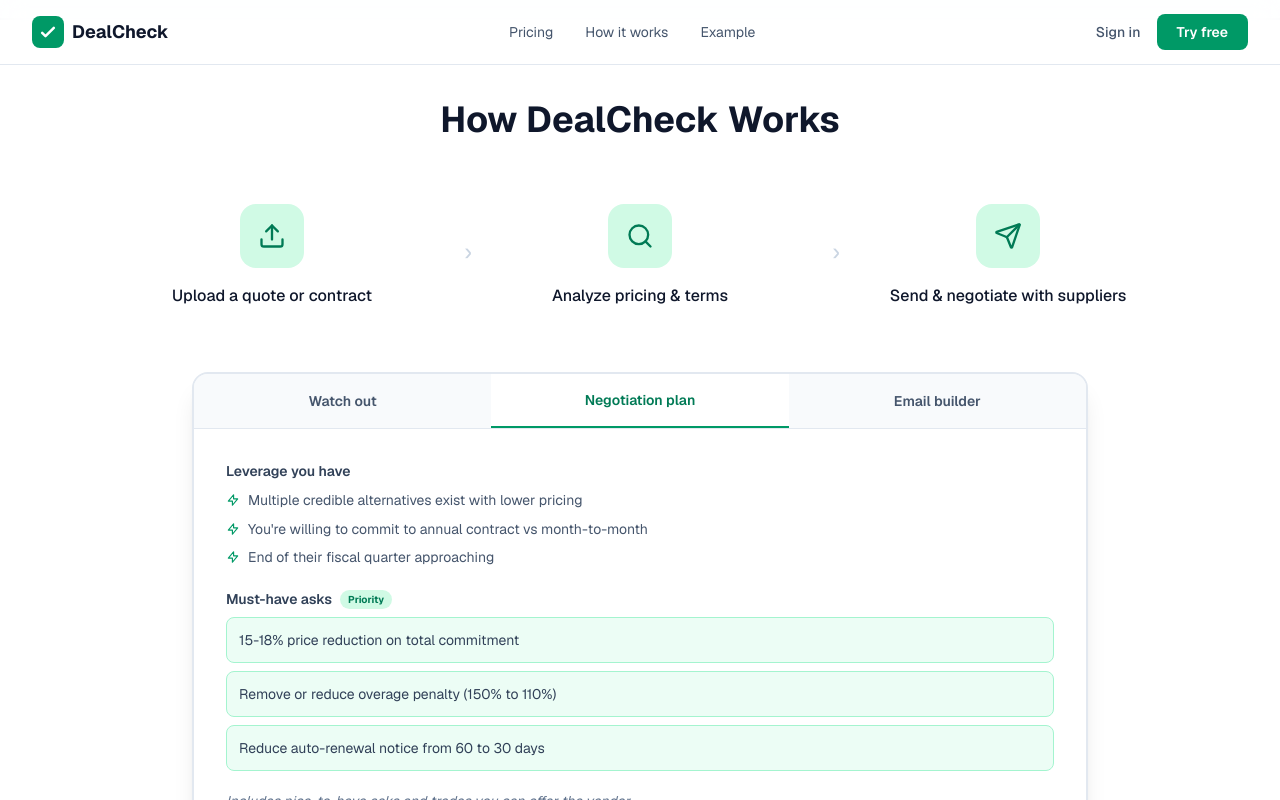
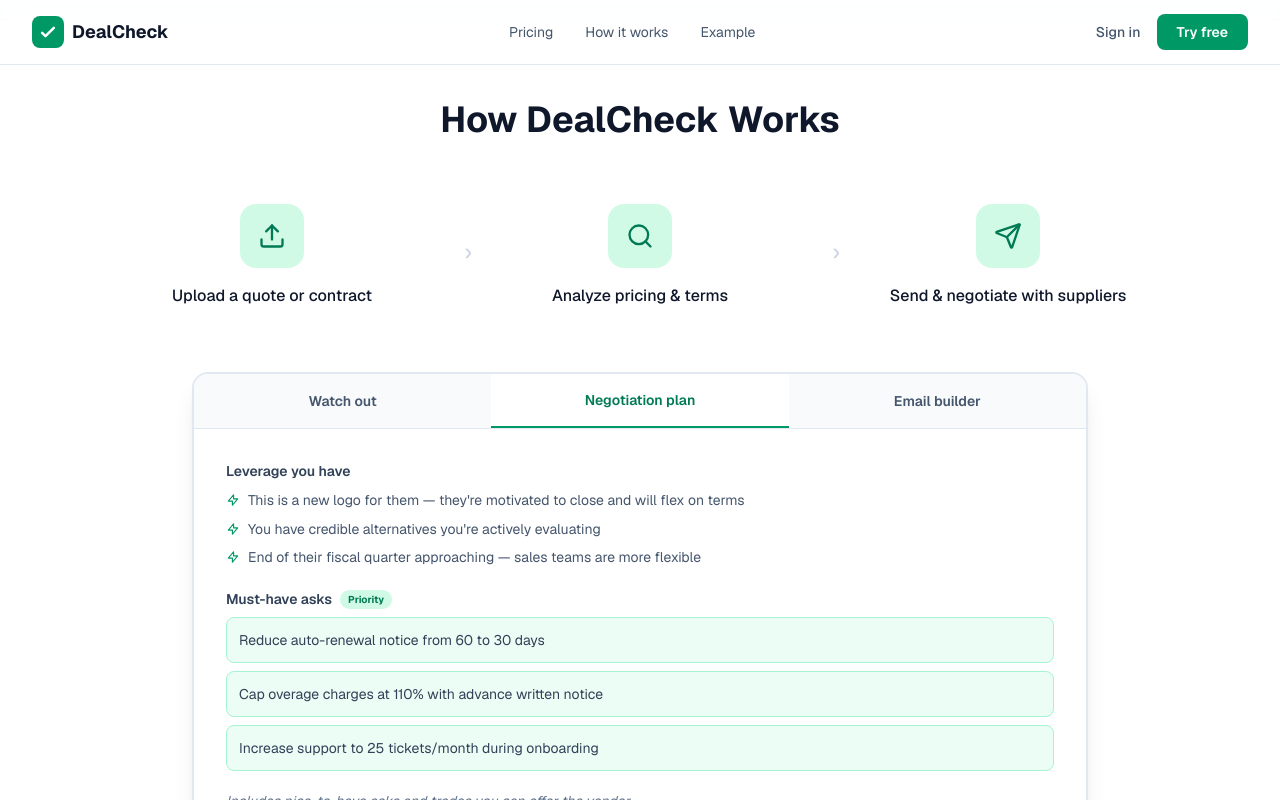
Before and after one commit to Boomchakalala/Dealcheck, a Next.js app: page / in a window 1280 px wide. Both pictures are taken after a click on the button "Negotiation plan". Shown: the part 762-1562 px from the top of the page. Built offline with nearby package versions, Linux system fonts and the light colour scheme.

Commit message:
Sandbox autosave

```diff
--- a/src/app/page.tsx
+++ b/src/app/page.tsx
@@ -260,9 +260,9 @@
                       <h3 className="text-sm font-semibold text-slate-700 mb-2">Leverage you have</h3>
                       <ul className="space-y-1.5">
                         {[
-                          'Multiple credible alternatives exist with lower pricing',
-                          "You're willing to commit to annual contract vs month-to-month",
-                          'End of their fiscal quarter approaching',
+                          "This is a new logo for them — they're motivated to close and will flex on terms",
+                          "You have credible alternatives you're actively evaluating",
+                          'End of their fiscal quarter approaching — sales teams are more flexible',
                         ].map((item, idx) => (
                           <li key={idx} className="flex items-start gap-2 text-sm text-slate-600 leading-relaxed">
                             <svg className="w-3.5 h-3.5 text-emerald-600 mt-1 flex-shrink-0" fill="none" viewBox="0 0 24 24" stroke="currentColor">
@@ -280,9 +280,9 @@
                       </div>
                       <div className="space-y-2">
                         {[
-                          '15-18% price reduction on total commitment',
-                          'Remove or reduce overage penalty (150% to 110%)',
                           'Reduce auto-renewal notice from 60 to 30 days',
+                          'Cap overage charges at 110% with advance written notice',
+                          'Increase support to 25 tickets/month during onboarding',
                         ].map((ask, idx) => (
                           <div key={idx} className="p-3 bg-emerald-50 rounded-lg border border-emerald-200">
                             <p className="text-sm text-slate-700">{ask}</p>
@@ -310,13 +310,13 @@
                     <div className="rounded-xl border border-slate-200 overflow-hidden">
                       <div className="px-5 py-3 bg-slate-50 border-b border-slate-200">
                         <p className="text-xs font-medium text-slate-500">Subject</p>
-                        <p className="text-sm font-semibold text-slate-900">CloudVault Enterprise Storage - Questions on Pricing and Terms</p>
+                        <p className="text-sm font-semibold text-slate-900">CloudVault Enterprise Storage - Questions on Contract Terms</p>
                       </div>
                       <div className="p-5">
                         <p className="text-sm text-slate-700 leading-relaxed">
                           Hi [Sales Rep Name],<br /><br />
-                          Thanks for the CloudVault Enterprise Storage quote. We&apos;re interested in moving forward but have a few questions before we can finalize...<br /><br />
-                          <span className="text-slate-400">[Pricing, overage, contract, and support asks included based on your risk level]</span>
+                          Thanks for the CloudVault quote. We&apos;re interested in moving forward but have a few questions on terms before we can finalize. The 60-day auto-renewal window is tight for our procurement cycle — could we adjust to 30 days?...<br /><br />
+                          <span className="text-slate-400">[Overage, support, and exit clause asks included based on your risk level]</span>
                         </p>
                       </div>
                     </div>
```
